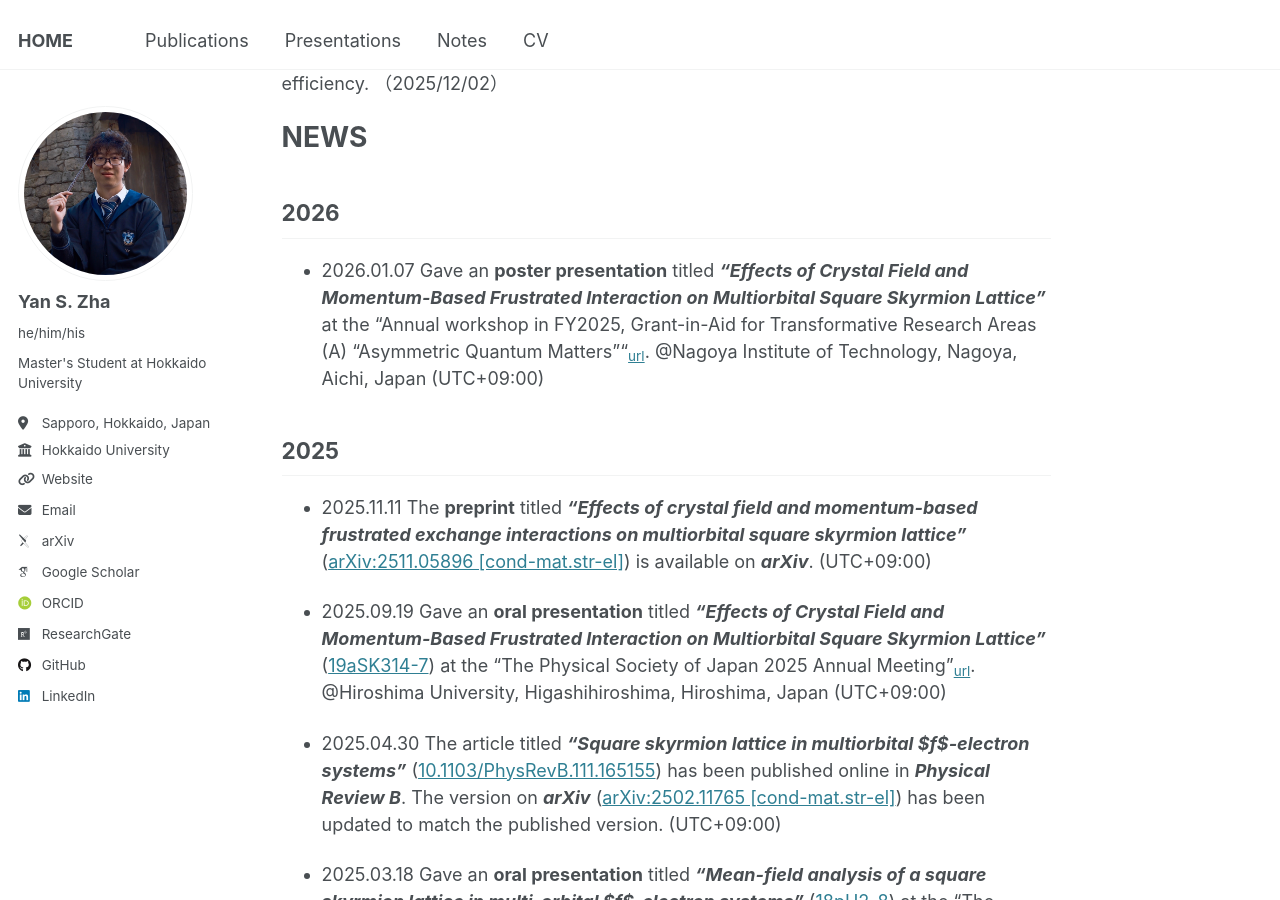
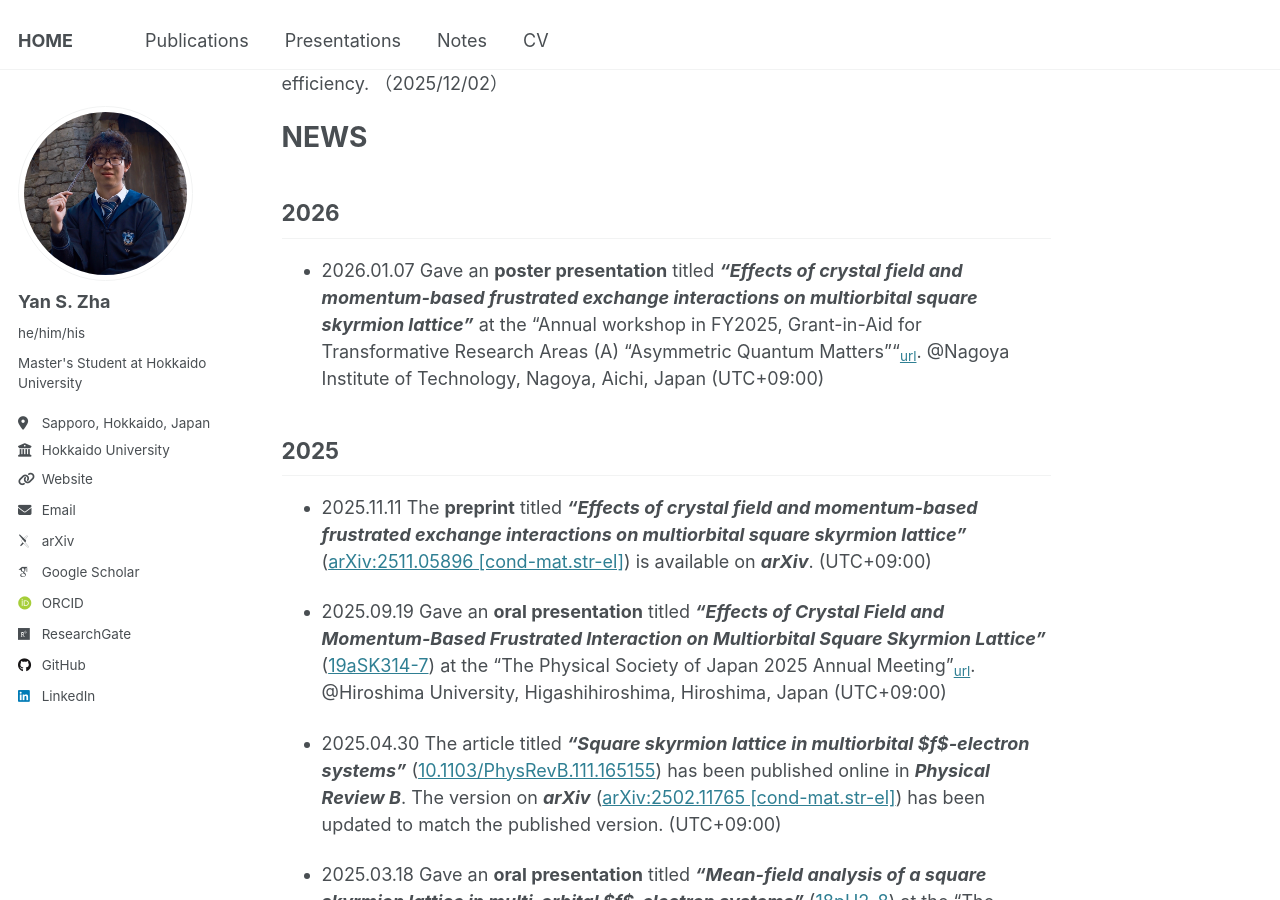
Before and after one commit to yzhacn/yzhacn.github.io, a Jekyll site: the page built from _pages/about.md, in a window 1280 px wide and 900 px high, scrolled down 483 px. Built offline with Jekyll 4.4.1, drawn with Linux system fonts in a browser that asks for light colours; some web fonts are replaced.

Commit message:
Update about.md

```diff
--- a/_pages/about.md
+++ b/_pages/about.md
@@ -19,7 +19,7 @@
 ======
 
 ## 2026
-* 2026.01.07 Gave an **poster presentation** titled ***"Effects of Crystal Field and Momentum-Based Frustrated Interaction on Multiorbital Square Skyrmion Lattice"*** at the "Annual workshop in FY2025, Grant-in-Aid for Transformative Research Areas (A) "Asymmetric Quantum Matters""<sub>[url](https://asymmetry.hiroshima-u.ac.jp/event/3097)</sub>. @Nagoya Institute of Technology, Nagoya, Aichi, Japan (UTC+09:00)
+* 2026.01.07 Gave an **poster presentation** titled ***"Effects of crystal field and momentum-based frustrated exchange interactions on multiorbital square skyrmion lattice"*** at the "Annual workshop in FY2025, Grant-in-Aid for Transformative Research Areas (A) "Asymmetric Quantum Matters""<sub>[url](https://asymmetry.hiroshima-u.ac.jp/event/3097)</sub>. @Nagoya Institute of Technology, Nagoya, Aichi, Japan (UTC+09:00)
 
 ## 2025
 * 2025.11.11 The **preprint** titled ***"Effects of crystal field and momentum-based frustrated exchange interactions on multiorbital square skyrmion lattice"*** ([arXiv:2511.05896 [cond-mat.str-el]](https://arxiv.org/abs/2511.05896)) is available on ***arXiv***. (UTC+09:00)
```
